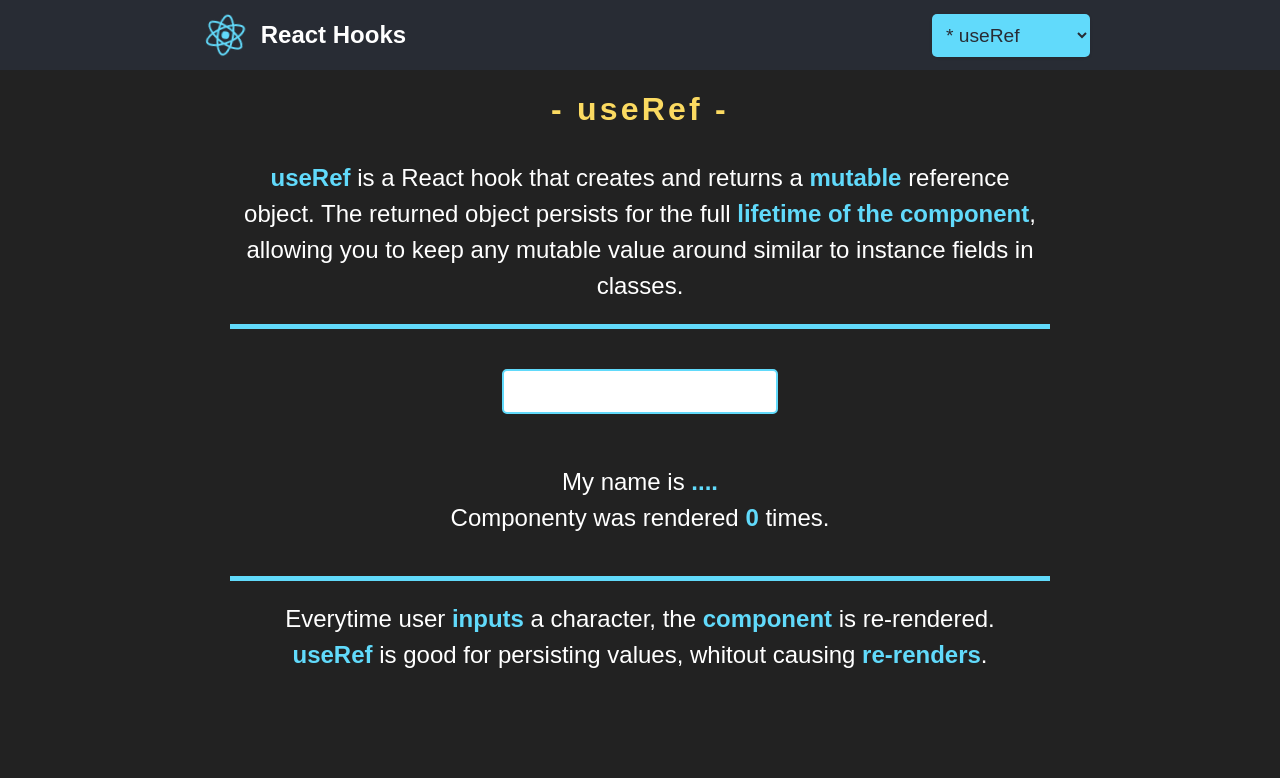
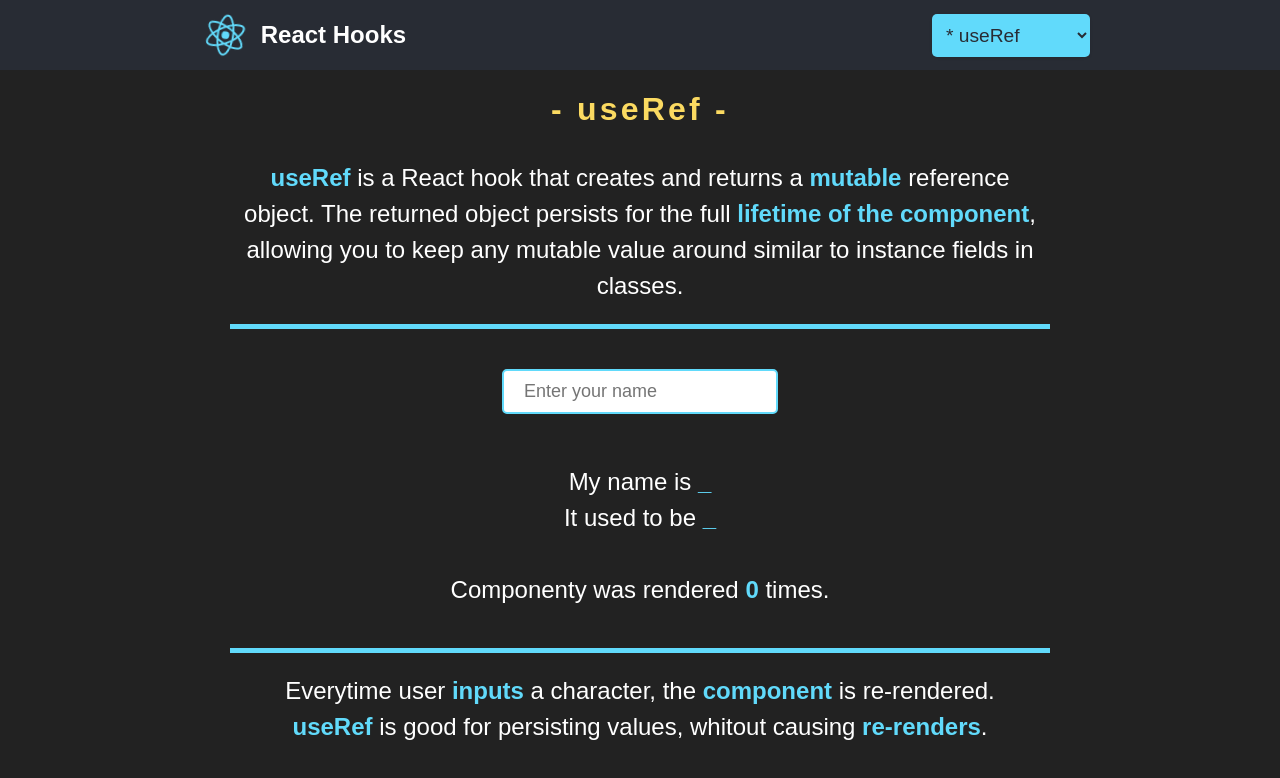
Before and after one commit to elarsaks/react-hooks, a React (Create React App) app: page /useRef in a window 1280 px wide. Shown: the top 778 px of the page. Built offline with nearby package versions, Linux system fonts and the light colour scheme.

Commit message:
Improve useRef.

```diff
--- a/src/pages/UseRef.jsx
+++ b/src/pages/UseRef.jsx
@@ -5,8 +5,10 @@ import util from "../styles/Util.module.css";
 export default () => {
   const [name, setName] = useState(() => "");
   const renderCount = useRef(0);
+  const prevName = useRef("");
 
   useEffect(() => {
+    prevName.current = name;
     renderCount.current = renderCount.current + 1;
   });
 
@@ -23,11 +25,17 @@ export default () => {
       <input
         type="text"
         value={name}
+        placeholder="Enter your name"
         className={util["input"]}
         onChange={(e) => setName(e.target.value)}
       />
       <h2 className={`${info["info"]} `}>
-        My name is <span> {name ? name : "...."} </span> <br></br>
+        My name is <span> {name ? name : "_"} </span> <br></br>
+        It used to be <span>
+          {" "}
+          {prevName.current ? prevName.current : "_"}{" "}
+        </span>{" "}
+        <br></br> <br></br>
         Componenty was rendered <span> {renderCount.current} </span> times.
       </h2>
 
```
